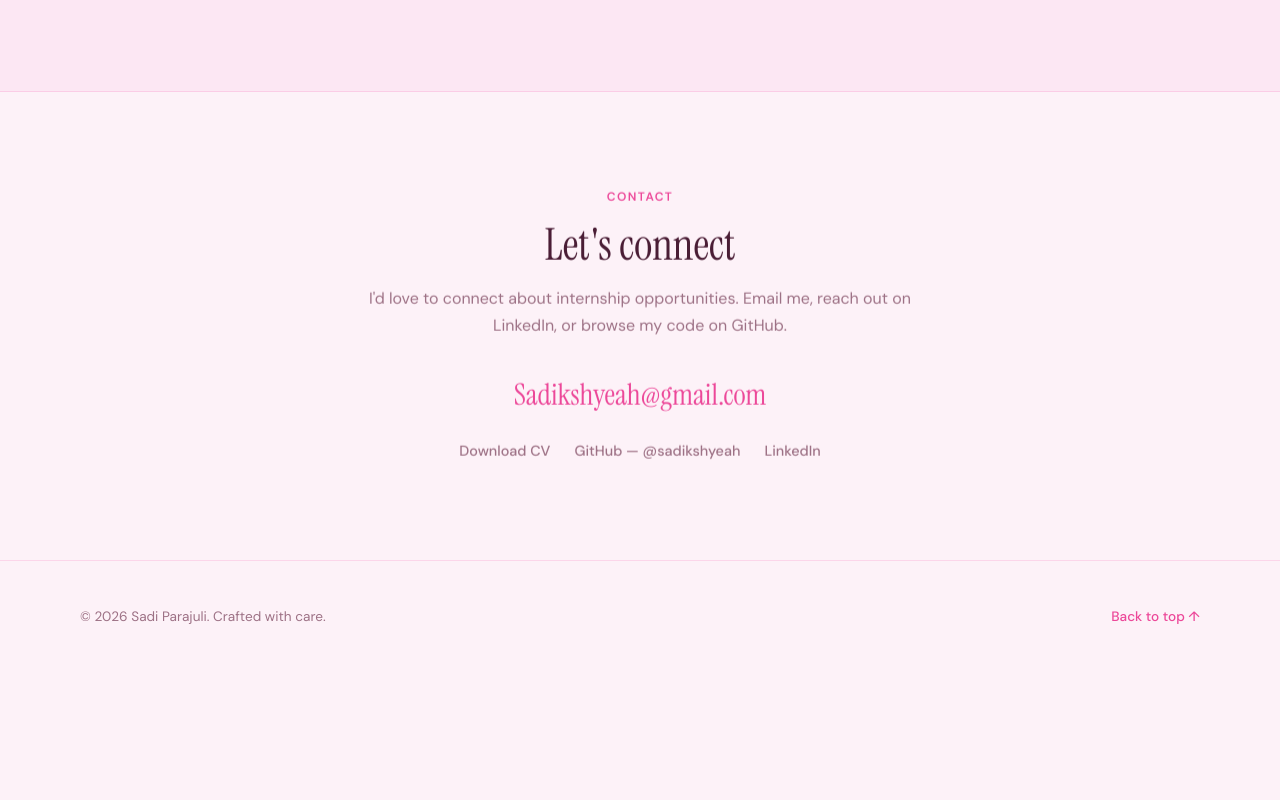
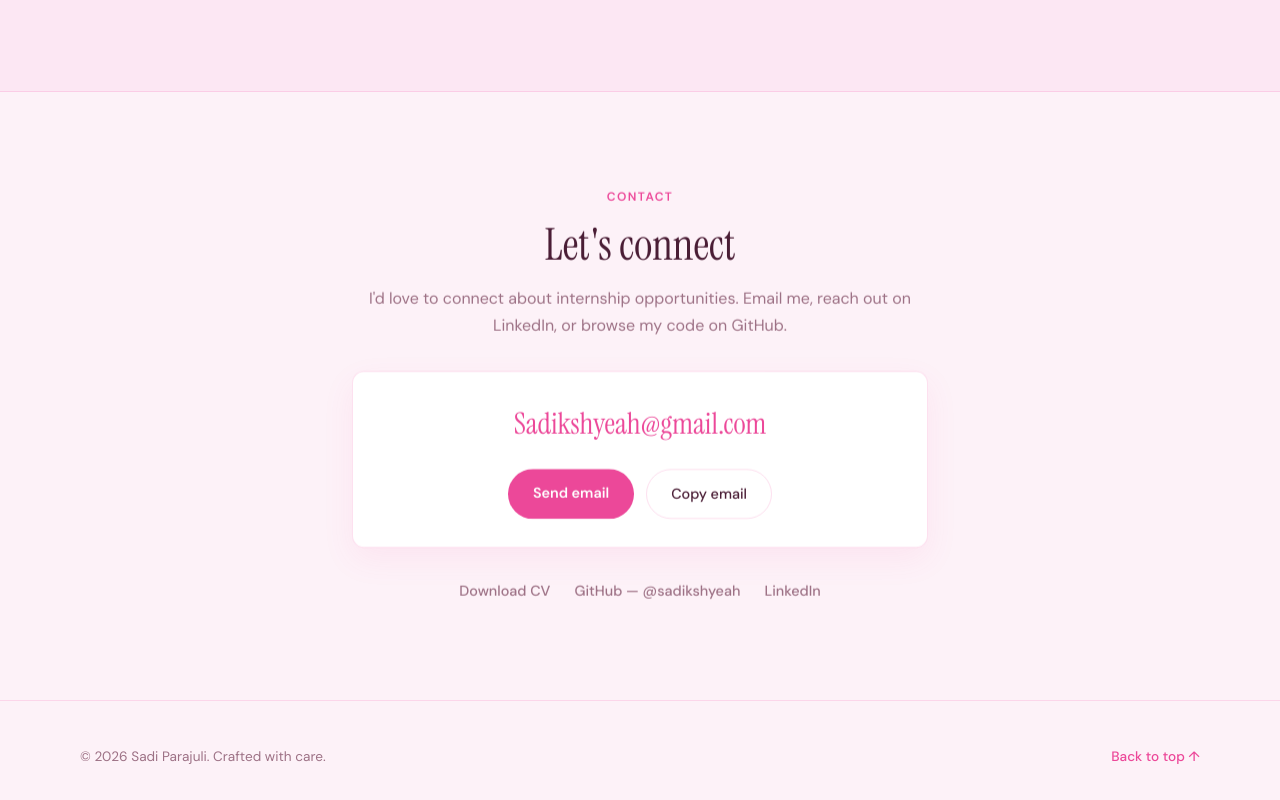
Before and after one commit to sadikshyeah/Sadi_portfolio, a React (Vite) app: page / in a window 1280 px wide. Shown: the part 3845-4645 px from the top of the page. Before the commit the page ends 4519 px from the top, so only its background shows below. Built offline with nearby package versions, Linux system fonts and the light colour scheme.

Commit message:
Refactor Contact component

```diff
--- a/src/components/Contact.tsx
+++ b/src/components/Contact.tsx
@@ -1,6 +1,20 @@
+import { useState } from 'react'
 import { portfolio } from '../data/portfolio'
 
 export function Contact() {
+  const [copied, setCopied] = useState(false)
+  const email = portfolio.social.email
+
+  const copyEmail = async () => {
+    try {
+      await navigator.clipboard.writeText(email)
+      setCopied(true)
+      window.setTimeout(() => setCopied(false), 2000)
+    } catch {
+      setCopied(false)
+    }
+  }
+
   return (
     <section className="section contact" id="contact" data-reveal>
       <div className="container contact__inner">
@@ -12,12 +26,21 @@ export function Contact() {
           I&apos;d love to connect about internship opportunities.
           Email me, reach out on LinkedIn, or browse my code on GitHub.
         </p>
-        <a
-          href={`mailto:${portfolio.social.email}`}
-          className="contact__email"
-        >
-          {portfolio.social.email}
-        </a>
+
+        <div className="contact__cta">
+          <a href={`mailto:${email}`} className="contact__email">
+            {email}
+          </a>
+          <div className="contact__actions">
+            <a href={`mailto:${email}`} className="btn btn--primary">
+              Send email
+            </a>
+            <button type="button" className="btn btn--ghost" onClick={copyEmail}>
+              {copied ? 'Copied!' : 'Copy email'}
+            </button>
+          </div>
+        </div>
+
         <div className="contact__social">
           <a href={portfolio.resume} download>
             Download CV
```
